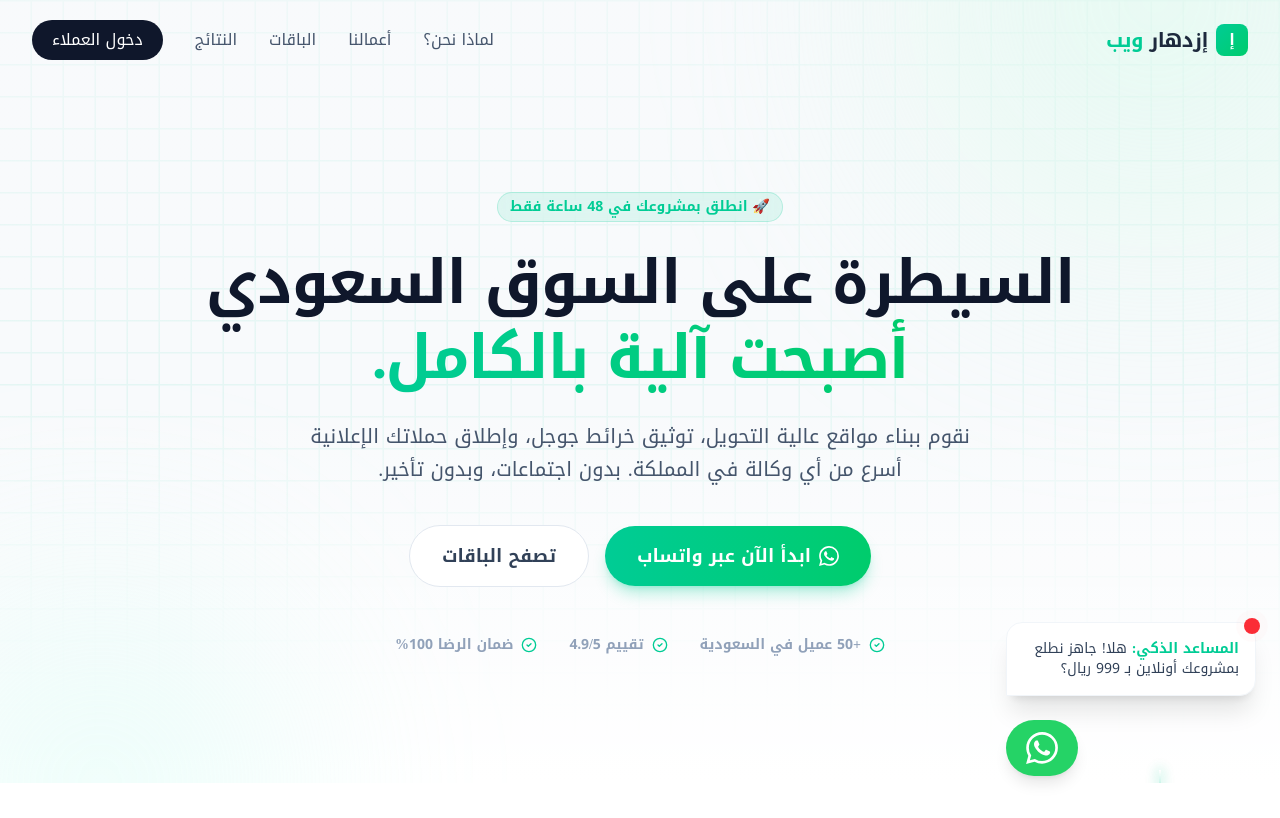
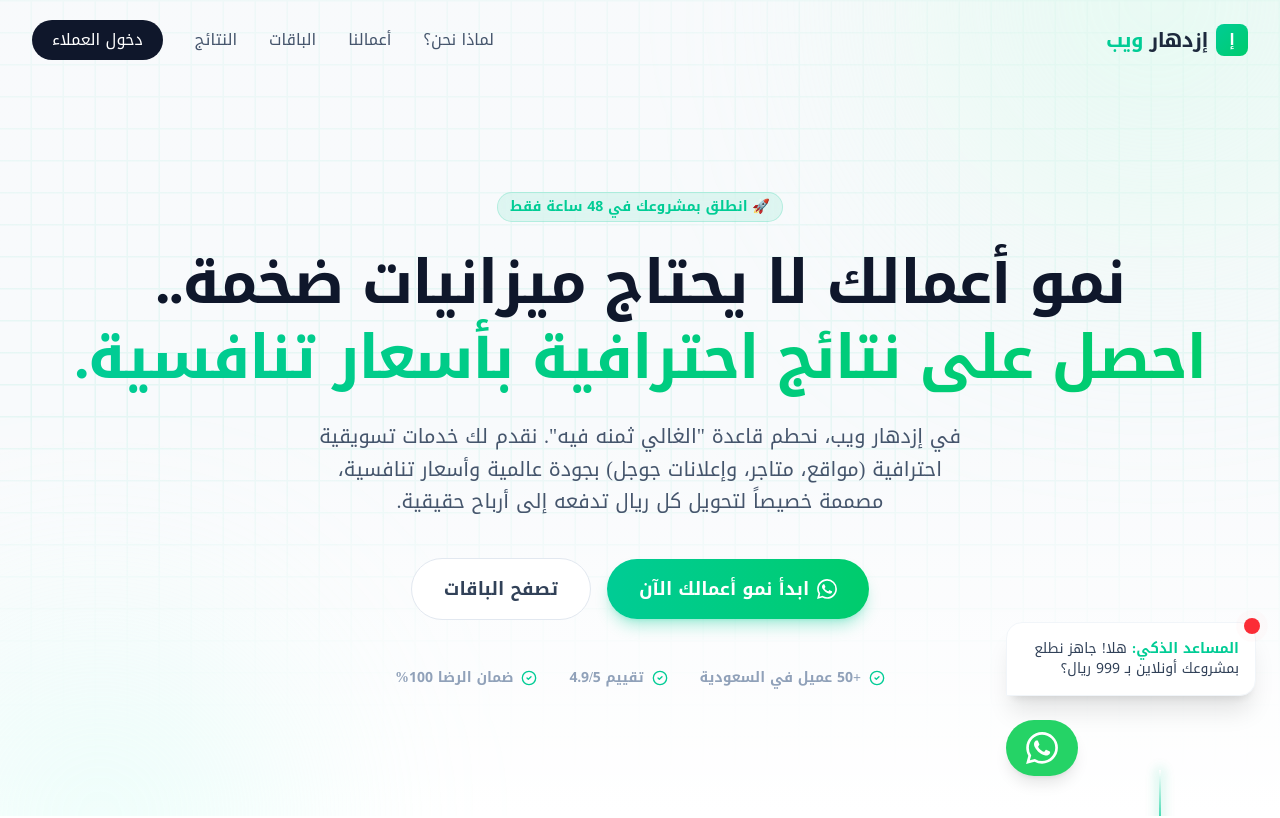
Before and after one commit to clicksalesmediaX/-ezdiharweb, a Next.js app: page / in a window 1280 px wide. Shown: the top 818 px of the page. Built offline with nearby package versions, Linux system fonts and the light colour scheme.

Commit message:
Update hero section content and branding

```diff
--- a/app/page.tsx
+++ b/app/page.tsx
@@ -228,20 +228,20 @@ const Hero = () => {
             🚀 انطلق بمشروعك في 48 ساعة فقط
           </span>
           <h1 className="text-4xl md:text-6xl font-extrabold text-slate-900 tracking-tight mb-6 leading-tight">
-            السيطرة على السوق السعودي <br className="hidden md:block" />
+            نمو أعمالك لا يحتاج ميزانيات ضخمة.. <br className="hidden md:block" />
             <span className="text-transparent bg-clip-text bg-gradient-to-r from-[#00CC95] to-[#00CC6C]">
-              أصبحت آلية بالكامل.
+              احصل على نتائج احترافية بأسعار تنافسية.
             </span>
           </h1>
           <p className="text-lg md:text-xl text-slate-600 max-w-2xl mx-auto mb-10 leading-relaxed">
-            نقوم ببناء مواقع عالية التحويل، توثيق خرائط جوجل، وإطلاق حملاتك الإعلانية أسرع من أي وكالة في المملكة. بدون اجتماعات، وبدون تأخير.
+            في إزدهار ويب، نحطم قاعدة "الغالي ثمنه فيه". نقدم لك خدمات تسويقية احترافية (مواقع، متاجر، وإعلانات جوجل) بجودة عالمية وأسعار تنافسية، مصممة خصيصاً لتحويل كل ريال تدفعه إلى أرباح حقيقية.
           </p>
 
           <div className="flex flex-col sm:flex-row gap-4 justify-center items-center">
             <a href="https://wa.me/966XXXXXXXXX" className="w-full sm:w-auto px-8 py-4 rounded-full bg-gradient-to-r from-[#00CC95] to-[#00CC6C] text-white font-bold text-lg shadow-lg shadow-[#00CC95]/30 hover:shadow-xl hover:-translate-y-1 transition-all flex items-center justify-center gap-2 relative overflow-hidden group">
               <span className="relative z-10 flex items-center gap-2">
                 <WhatsAppIcon className="w-5 h-5" />
-                ابدأ الآن عبر واتساب
+                ابدأ نمو أعمالك الآن
               </span>
               <div className="absolute inset-0 bg-white/20 translate-y-full group-hover:translate-y-0 transition-transform duration-300"></div>
             </a>
```
